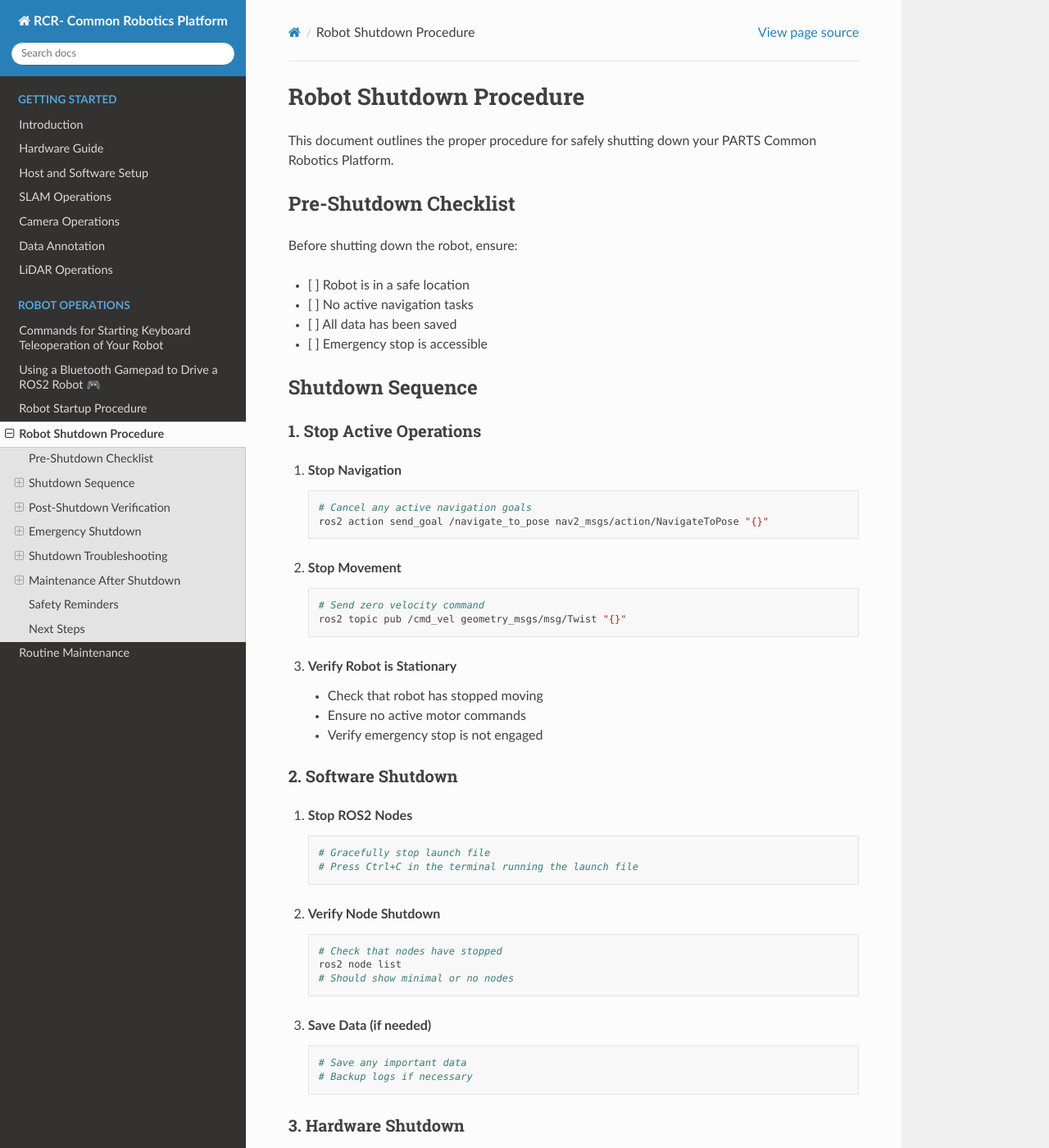
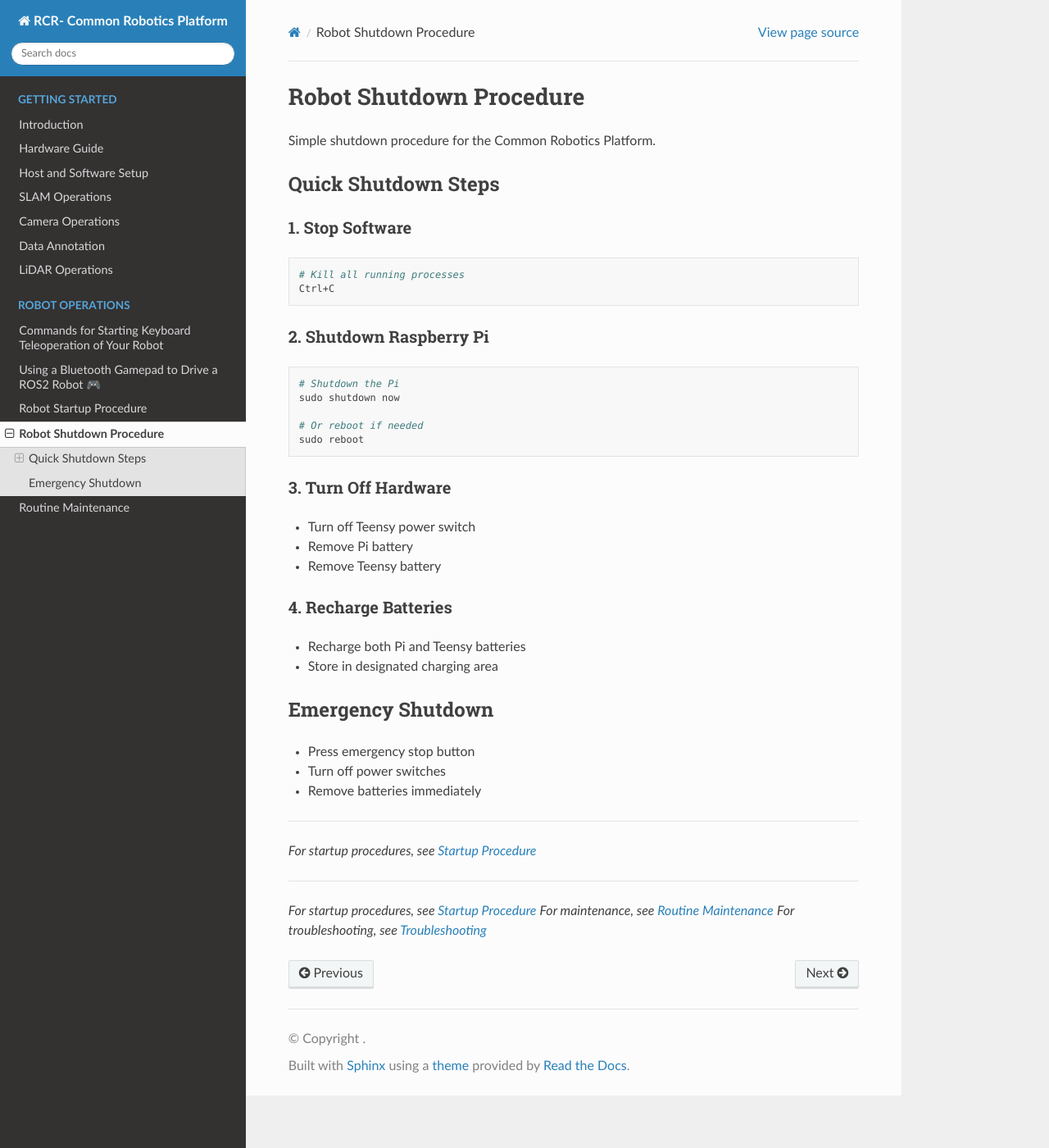
Before and after one commit to RoseCityRobotics/common_platform, a Sphinx documentation site: the page built from docs/source/operations/shutdown_procedure.md, in a window 1280 px wide and 1400 px high. Shown: the whole window at 82% size. Built offline with Sphinx 7.4.7 and the Read the Docs theme 3.1.0, drawn with Linux system fonts in a browser that asks for light colours; pages that are not in the unit, such as notebooks, are missing from menus; some of the changed text lies outside the part shown.

Commit message:
startup and shutdown proceedures

````diff
--- a/docs/source/operations/shutdown_procedure.md
+++ b/docs/source/operations/shutdown_procedure.md
@@ -1,146 +1,41 @@
 # Robot Shutdown Procedure
 
-This document outlines the proper procedure for safely shutting down your PARTS Common Robotics Platform.
+Simple shutdown procedure for the Common Robotics Platform.
 
-## Pre-Shutdown Checklist
+## Quick Shutdown Steps
 
-Before shutting down the robot, ensure:
+### 1. Stop Software
+```bash
+# Kill all running processes
+Ctrl+C
+```
 
-- [ ] Robot is in a safe location
-- [ ] No active navigation tasks
-- [ ] All data has been saved
-- [ ] Emergency stop is accessible
+### 2. Shutdown Raspberry Pi
+```bash
+# Shutdown the Pi
+sudo shutdown now
 
-## Shutdown Sequence
+# Or reboot if needed
+sudo reboot
+```
 
-### 1. Stop Active Operations
+### 3. Turn Off Hardware
+- Turn off Teensy power switch
+- Remove Pi battery
+- Remove Teensy battery
 
-1. **Stop Navigation**
-   ```bash
-   # Cancel any active navigation goals
-   ros2 action send_goal /navigate_to_pose nav2_msgs/action/NavigateToPose "{}"
-   ```
-
-2. **Stop Movement**
-   ```bash
-   # Send zero velocity command
-   ros2 topic pub /cmd_vel geometry_msgs/msg/Twist "{}"
-   ```
-
-3. **Verify Robot is Stationary**
-   - Check that robot has stopped moving
-   - Ensure no active motor commands
-   - Verify emergency stop is not engaged
-
-### 2. Software Shutdown
-
-1. **Stop ROS2 Nodes**
-   ```bash
-   # Gracefully stop launch file
-   # Press Ctrl+C in the terminal running the launch file
-   ```
-
-2. **Verify Node Shutdown**
-   ```bash
-   # Check that nodes have stopped
-   ros2 node list
-   # Should show minimal or no nodes
-   ```
-
-3. **Save Data (if needed)**
-   ```bash
-   # Save any important data
-   # Backup logs if necessary
-   ```
-
-### 3. Hardware Shutdown
-
-1. **Power Off Sequence**
-   - Turn off main power switch
-   - Wait for all LEDs to turn off
-   - Verify no power indicators remain
-
-2. **Disconnect External Devices**
-   - Remove USB connections
-   - Disconnect external power (if applicable)
-   - Secure any loose cables
-
-## Post-Shutdown Verification
-
-### 1. System Check
-- Verify all systems are off
-- Check for any remaining power indicators
-- Ensure no unusual sounds or heat
-
-### 2. Environment Check
-- Secure robot in designated location
-- Check for any damage or issues
-- Note any problems for next startup
+### 4. Recharge Batteries
+- Recharge both Pi and Teensy batteries
+- Store in designated charging area
 
 ## Emergency Shutdown
+- Press emergency stop button
+- Turn off power switches
+- Remove batteries immediately
 
-### Immediate Shutdown
-If emergency shutdown is needed:
+---
 
-1. **Press Emergency Stop**
-   - Locate and press emergency stop button
-   - This immediately cuts power to motors
-
-2. **Power Off**
-   - Turn off main power switch
-   - Disconnect battery if necessary
-
-3. **Assess Situation**
-   - Check for any damage
-   - Note what caused the emergency
-   - Report issues immediately
-
-## Shutdown Troubleshooting
-
-### Common Issues
-
-**Software Won't Stop**
-- Force kill processes if necessary
-- Check for zombie processes
-- Restart terminal if needed
-
-**Hardware Won't Power Off**
-- Check power switch operation
-- Verify battery connections
-- Use emergency stop if available
-
-**Data Loss Concerns**
-- Ensure data is saved before shutdown
-- Check for unsaved changes
-- Backup important files
-
-## Maintenance After Shutdown
-
-### Daily Maintenance
-- Clean sensor surfaces
-- Check for loose connections
-- Inspect for damage
-
-### Weekly Maintenance
-- Check battery condition
-- Verify all systems
-- Update logs
-
-## Safety Reminders
-
-- Always follow proper shutdown sequence
-- Never force shutdown unless emergency
-- Keep emergency stop accessible
-- Document any issues
-
-## Next Steps
-
-After shutdown:
-
-1. Perform any required maintenance
-2. Check robot condition
-3. Plan for next operation
-4. Update operation logs
+*For startup procedures, see [Startup Procedure](startup_procedure.md)*
 
 ---
 
````
Also changed, not shown: docs/source/operations/keyboard_teleoperation.md (+7 -7 lines), docs/source/operations/startup_procedure.md (+24 -54 lines).
